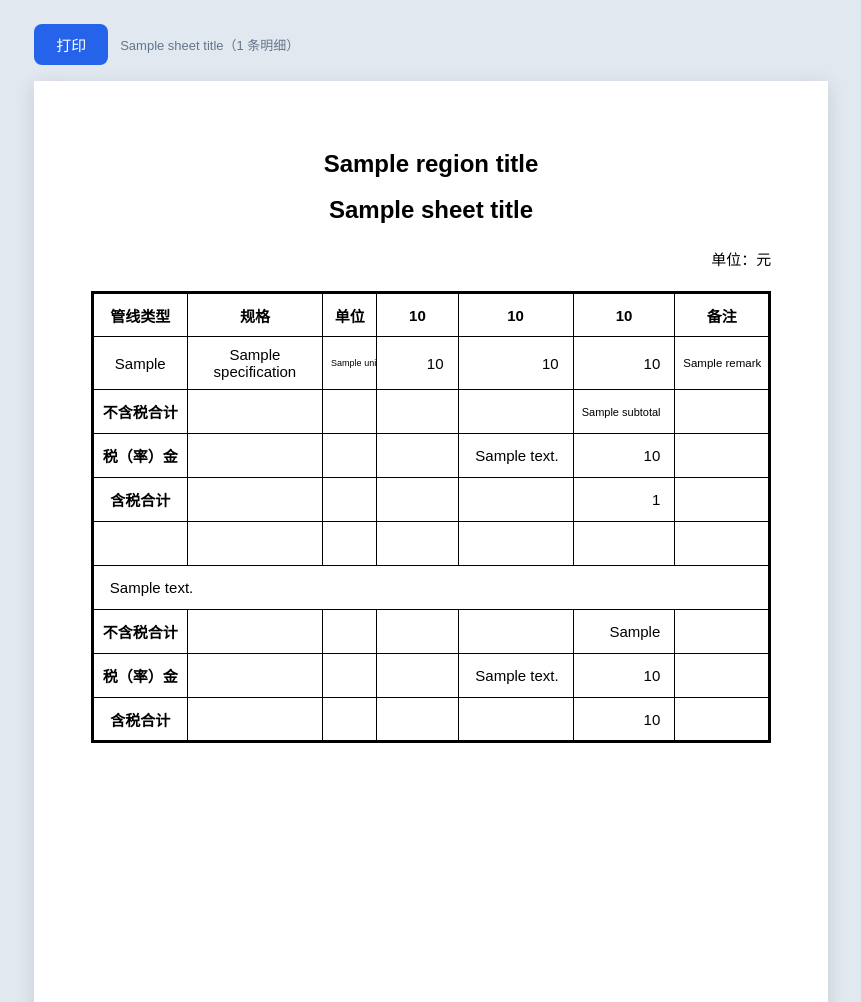
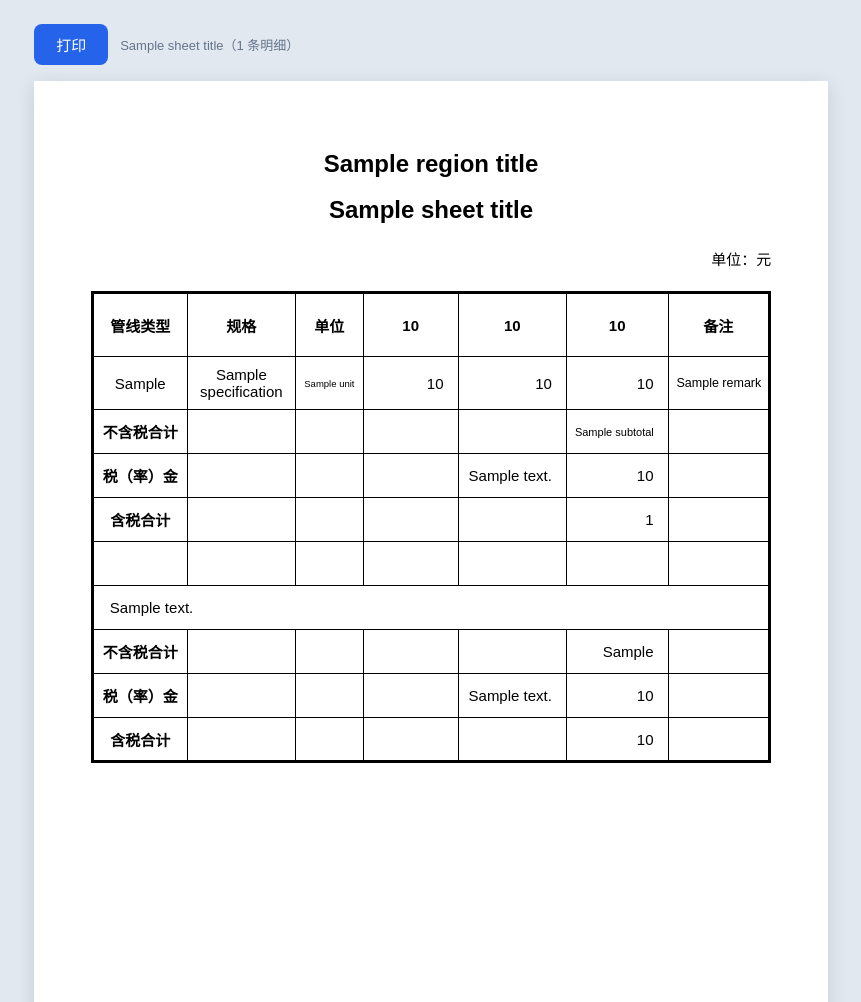
Before and after one commit to lutqhysky/utility-corridor-fee-manager, a Python web app: template app/templates/pipeline_entries/print.html in a window 1280 px wide. Shown: the top 1002 px of the page, without its empty margins (209-1070 px from the left). Run offline with Jinja, Linux system fonts and the light colour scheme; the template is opened without the code that fills it: most values are stand-ins (such as "Sample title", 1, 10 or a date in 2020).

Commit message:
打印费用单：表头行加高允许换行、表头恢复完整文字、各列宽度拉平

```diff
--- a/app/routes/pipeline_entries.py
+++ b/app/routes/pipeline_entries.py
@@ -412,13 +412,13 @@ def print_fee_sheet(entry_id: int, fee_kind: str, request: Request, db: Session
         tax_rate = entry.entry_fee_tax_rate or 0
         discount = get_discount_or_default(entry.entry_fee_discount)
         qty_header = '入廊工程量'
-        price_header = '不含税单价（元/米·孔）'
+        price_header = '不含税入廊费（元/米·孔）'
         amount_header = '不含税入廊费合计'
     else:
         tax_rate = entry.maintenance_fee_tax_rate or 0
         discount = get_discount_or_default(entry.maintenance_fee_discount)
         qty_header = '运维工程量'
-        price_header = '不含税单价（元/米·年）'
+        price_header = '不含税运维费（元/米·年）'
         amount_header = '不含税运维费合计'
 
     rows = []
--- a/app/templates/pipeline_entries/print.html
+++ b/app/templates/pipeline_entries/print.html
@@ -16,9 +16,9 @@
   .sheet h2 { text-align: center; font-size: 24px; line-height: 1.9; margin: 2mm 0 4mm; font-weight: 700; }
   .unit { text-align: right; font-size: 15px; margin-bottom: 6mm; }
   table.fee { width: 100%; border-collapse: collapse; table-layout: fixed; border: 3px solid #000; }
-  table.fee th, table.fee td { border: 1px solid #000; padding: 9px 8px; font-size: 15px;
-    height: 44px; white-space: nowrap; overflow: hidden; }
-  table.fee thead th { font-weight: 700; text-align: center; background: #fff; }
+  table.fee th, table.fee td { border: 1px solid #000; padding: 9px 8px; font-size: 15px; overflow: hidden; }
+  table.fee thead th { font-weight: 700; text-align: center; background: #fff; white-space: normal; height: 64px; }
+  table.fee tbody td { height: 44px; white-space: nowrap; }
   table.fee td { text-align: center; }
   table.fee td.num { text-align: right; font-variant-numeric: tabular-nums; padding-right: 14px; }
   table.fee td.label { text-align: center; font-weight: 700; }
@@ -44,8 +44,8 @@
 
     <table class="fee">
       <colgroup>
-        <col style="width:14%"><col style="width:20%"><col style="width:8%">
-        <col style="width:12%"><col style="width:17%"><col style="width:15%"><col style="width:14%">
+        <col style="width:14%"><col style="width:16%"><col style="width:10%">
+        <col style="width:14%"><col style="width:16%"><col style="width:15%"><col style="width:15%">
       </colgroup>
       <thead>
         <tr>
@@ -97,7 +97,7 @@
 
 <script>
 function autofitCells() {
-  document.querySelectorAll('table.fee th, table.fee td').forEach(function(cell) {
+  document.querySelectorAll('table.fee tbody td').forEach(function(cell) {
     if (!cell.textContent.trim()) return;
     if (cell.classList.contains('spec')) return;  // 规格列保持字号、允许换行
     var base = parseFloat(cell.dataset.baseSize || getComputedStyle(cell).fontSize);
```
